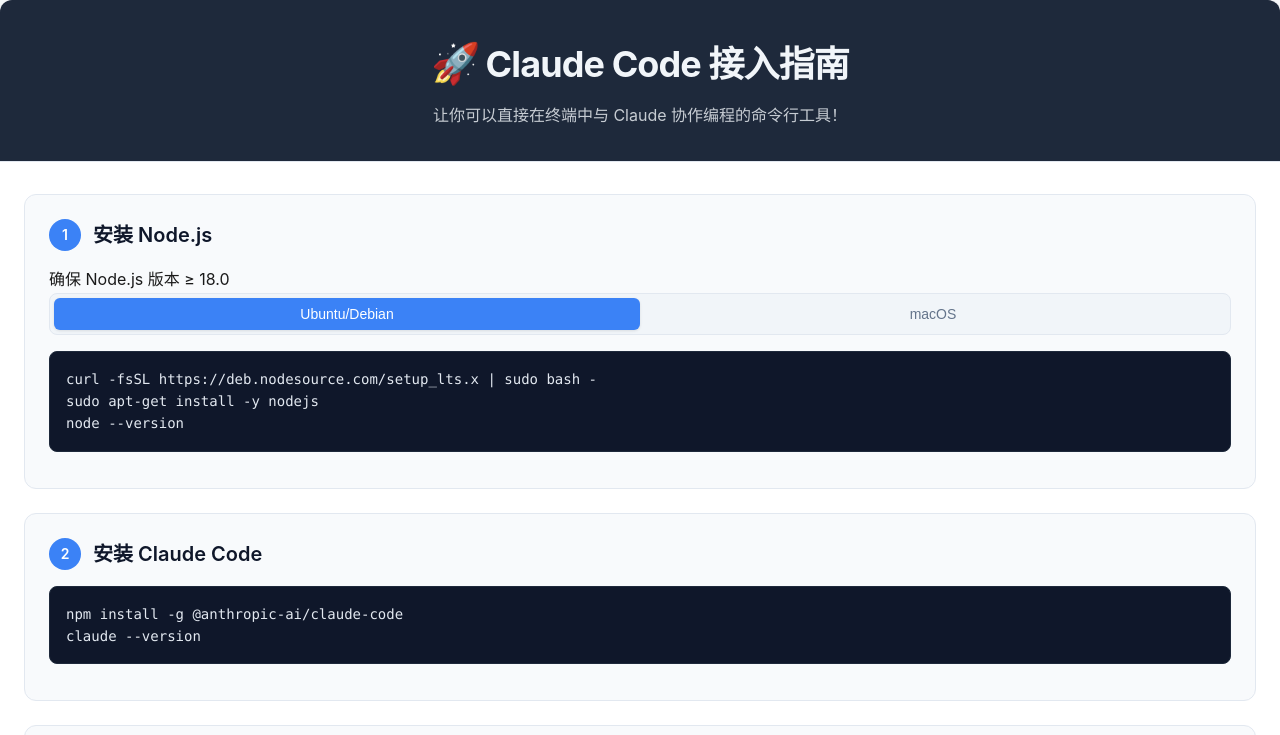
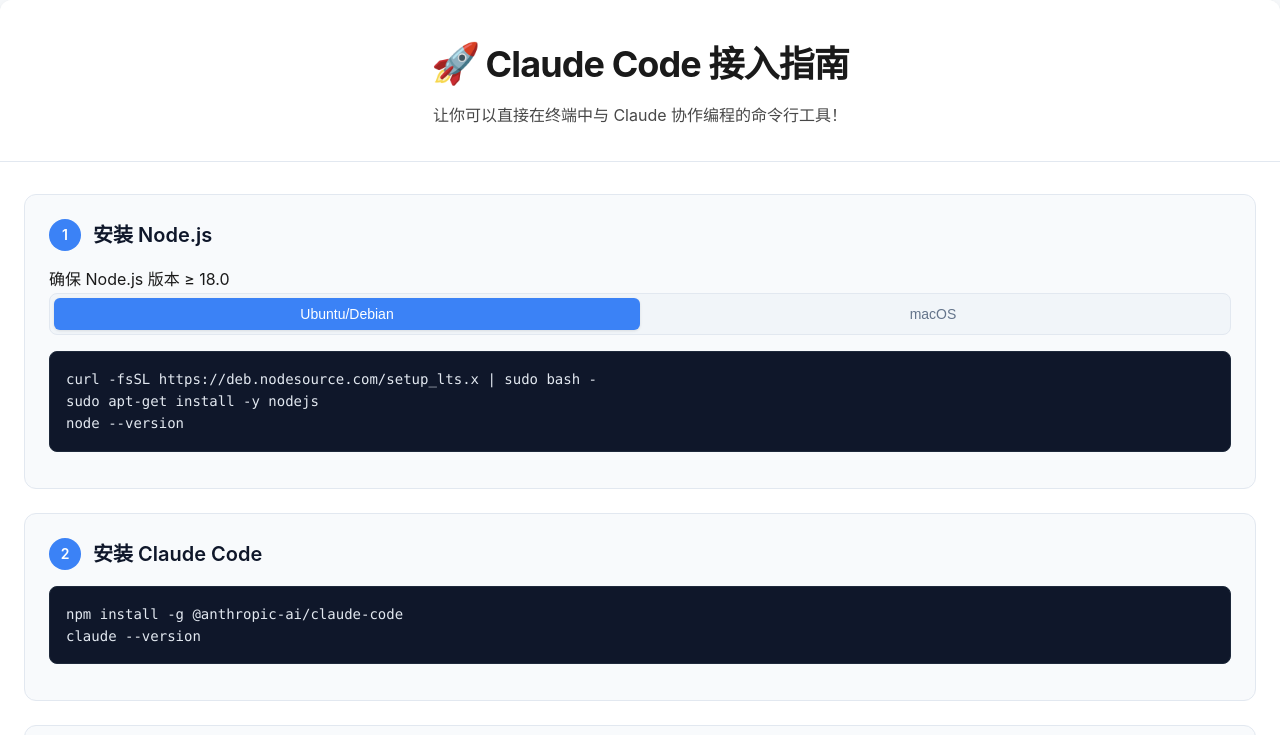
Before and after one commit to hehan-wang/code_hom, a plain HTML site: page index.html in a window 1280 px wide. Shown: the top 735 px of the page. Drawn offline with Linux system fonts and the light colour scheme.

Commit message:
Add CLAUDE.md for project guidance and update index.html styles for improved readability

```diff
--- a/index.html
+++ b/index.html
@@ -46,8 +46,8 @@
         }
 
         .header {
-            background: #1e293b;
-            color: #f1f5f9;
+            background: #ffffff;
+            color: #1a1a1a;
             padding: 32px 20px;
             text-align: center;
             position: relative;
```
Also changed, not shown: 1 other file.
